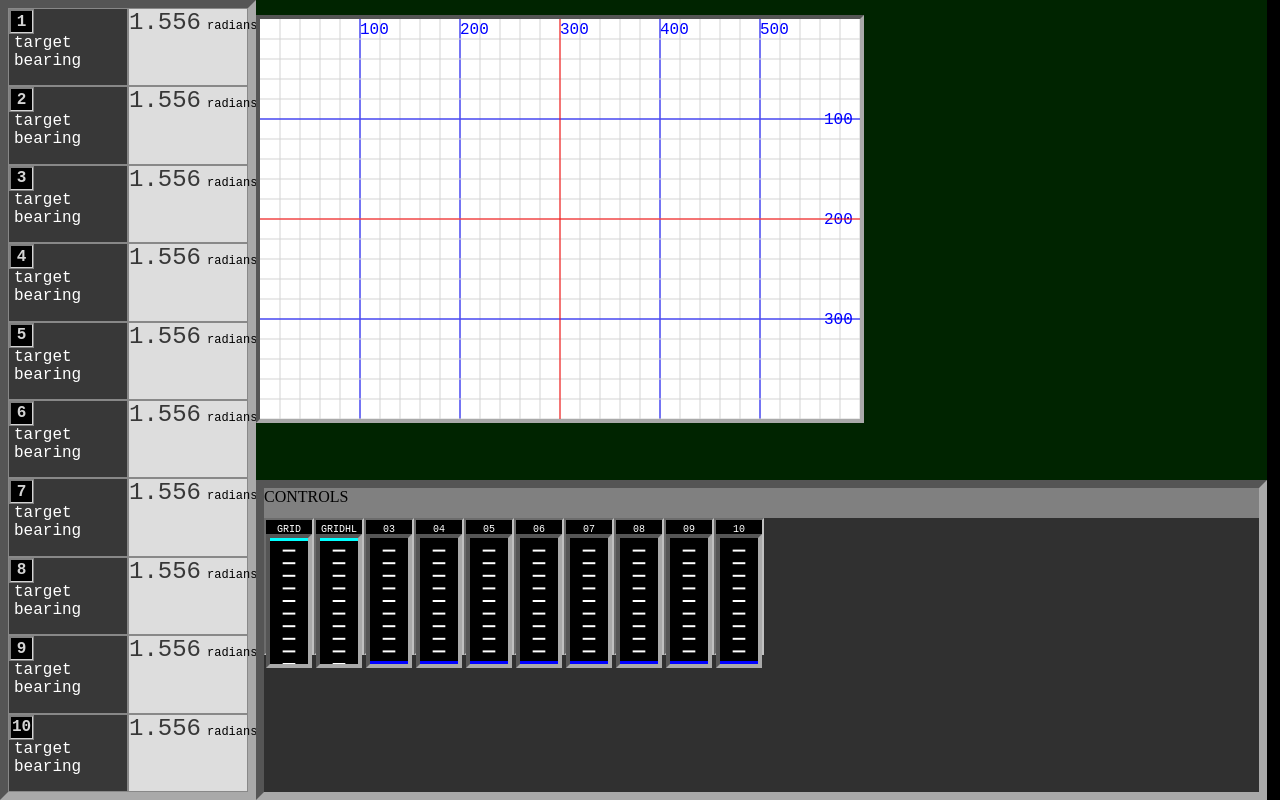
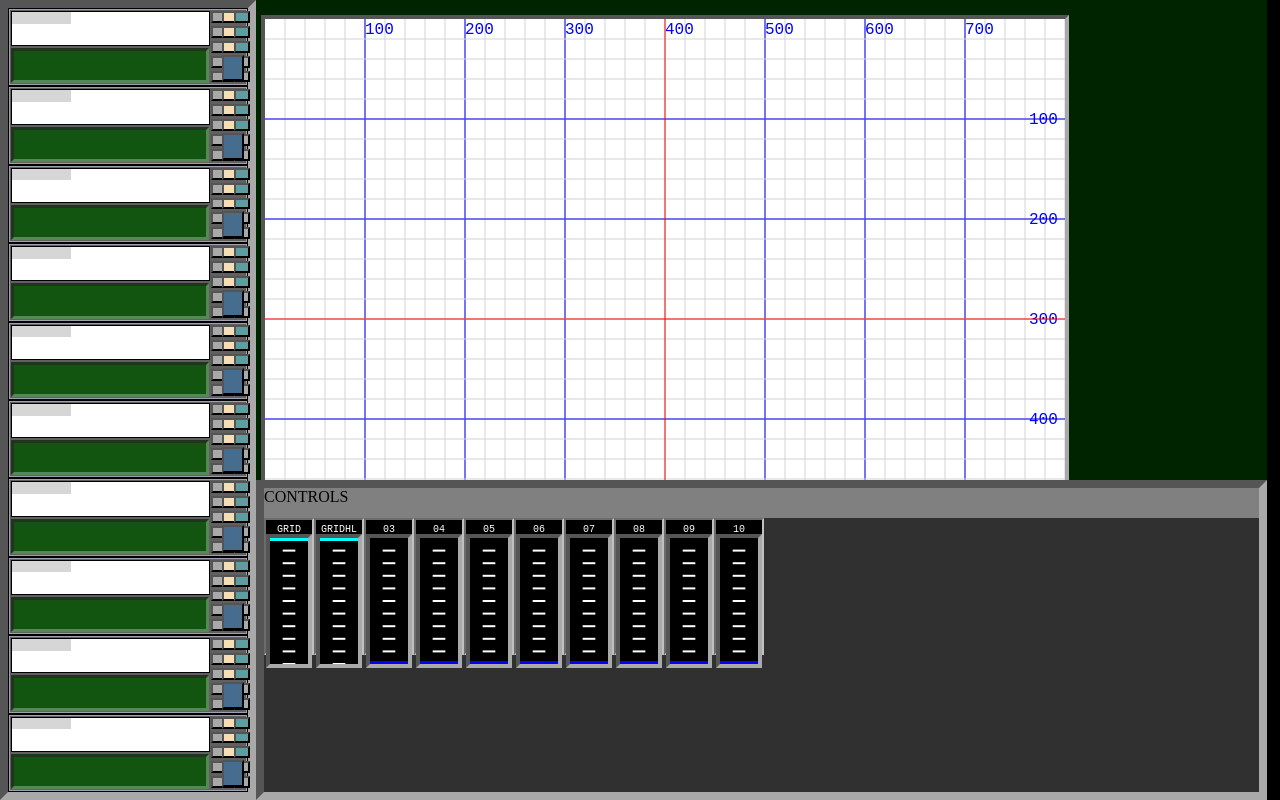
Before and after one commit to klins75/canvasLab, a plain HTML site: page index.html in a window 1280 px wide. Drawn offline with Linux system fonts and the light colour scheme.

Commit message:
large view

```diff
--- /dev/null
+++ b/css/monitors.css
@@ -0,0 +1,164 @@
+/* #container {
+  display: flex;
+  flex-flow: wrap;
+  height: 480px;
+  width: 800px;
+  position: absolute;
+  left: 20px;
+  top: 20px;
+} */
+
+.panel {
+  height: 100%;
+  width: 100%;
+  display: grid;
+  grid-template-rows: repeat(10, 10%);
+  grid-template-columns: repeat(20, 5%);
+  background-color: rgb(96, 96, 96);
+  border: 1px solid rgb(160, 160, 176);
+}
+
+.screen {
+  grid-area: 1 / 1 / span 5 / span 17;
+  display: flex;
+  flex-direction: row;
+  margin: 1px;
+  background-color: white;
+  border: 1px solid black;
+}
+
+.screenKey {
+  height: 100%;
+  width: 30%;
+  font-size: 1em;
+  font-weight: bold;
+  display: flex;
+  flex-direction: column;
+}
+
+.screenKeyUpper {
+  height: 35%;
+  width: 100%;
+  font-size: 1em;
+  text-align: center;
+  background-color: rgb(214, 214, 214);
+  font-family: monospace;
+}
+
+.screenKeyLower {
+  height: 65%;
+  width: 100%;
+  background-color: white;
+}
+
+.screenKeyValue {
+  height: 100%;
+  width: 70%;
+  font-size: 1.4em;
+  text-align: left;
+  padding: 8px 0px 0px 6px;
+  font-family: "Droid Sans";
+  background-color: white;
+  color: rgb(6, 0, 90);
+}
+
+.legend {
+  grid-area: 6 / 1 / span 5 / span 17;
+  display: grid;
+  grid-template-rows: repeat(3, 33.3333%);
+  grid-template-columns: repeat(25, 4%);
+  background-color: rgb(17, 85, 17);
+  color: rgb(170, 238, 170);
+  border-style: inset;
+  margin: 1px 2px 1px 1px;
+  border-color: rgb(85, 136, 85);
+  font-family: monospace;
+  font-size: 0.8em;
+  text-align: left;
+}
+
+.button1 {
+  grid-area: 1 / 18 / span 2 / span 1;
+  background-color: darkgray;
+  margin: 1px 2px 2px 0px;
+}
+.button2 {
+  grid-area: 1 / 19 / span 2 / span 1;
+  background-color: wheat;
+  margin: 1px 2px 2px 0px;
+}
+.button3 {
+  grid-area: 1 / 20 / span 2 / span 1;
+  background-color: cadetblue;
+  margin: 1px 2px 2px 0px;
+}
+.button4 {
+  grid-area: 3 / 18 / span 2 / span 1;
+  background-color: darkgray;
+  margin: 1px 2px 2px 0px;
+}
+.button5 {
+  grid-area: 3 / 19 / span 2 / span 1;
+  background-color: wheat;
+  margin: 1px 2px 2px 0px;
+}
+.button6 {
+  grid-area: 3 / 20 / span 2 / span 1;
+  background-color: cadetblue;
+  margin: 1px 2px 2px 0px;
+}
+.button7 {
+  grid-area: 5 / 18 / span 2 / span 1;
+  background-color: darkgray;
+  margin: 1px 2px 2px 0px;
+}
+.button8 {
+  grid-area: 5 / 19 / span 2 / span 1;
+  background-color: wheat;
+  margin: 1px 2px 2px 0px;
+}
+.button9 {
+  grid-area: 5 / 20 / span 2 / span 1;
+  background-color: cadetblue;
+  margin: 1px 2px 2px 0px;
+}
+.button10 {
+  grid-area: 7 / 18 / span 2 / span 1;
+  background-color: darkgray;
+  margin: 1px 2px 2px 0px;
+}
+.button11 {
+  grid-area: 7 / 19 / span 2 / span 1;
+  background-color: darkgray;
+  margin: 1px 2px 2px 0px;
+}
+.button12 {
+  grid-area: 7 / 20 / span 2 / span 1;
+  background-color: darkgray;
+  margin: 1px 2px 2px 0px;
+}
+.button13 {
+  grid-area: 9 / 18 / span 2 / span 1;
+  background-color: darkgray;
+  margin: 1px 2px 2px 0px;
+}
+.button14 {
+  grid-area: 9 / 19 / span 2 / span 1;
+  background-color: darkgray;
+  margin: 1px 2px 2px 0px;
+}
+.button15 {
+  grid-area: 9 / 20 / span 2 / span 1;
+  background-color: darkgray;
+  margin: 1px 2px 2px 0px;
+}
+.monitorLabel {
+  grid-area: 7 / 19 / span 4 / span 2;
+  z-index: 1;
+  margin: 0px 2px 3px 0px;
+  background-color: rgb(70, 109, 141);
+  font-size: 1.7em;
+  font-family: Gautami;
+  color: rgb(0, 24, 41);
+  outline: none;
+}
--- a/style.css
+++ b/css/style.css
@@ -45,7 +45,9 @@ body {
   height: 100%;
   width: 100%;
 	border: 8px inset darkgray;
-	display: flex; flex-direction: column;
+  display: flex; flex-direction: column;
+
+
 }
 
 .stat-display {
@@ -125,7 +127,7 @@ body {
 
 .canvas {
 	width: 100%; height: 60%;
-	background-color: rgb(0, 36, 0);
+  background-color: rgb(0, 36, 0);
 }
 
 .control {
@@ -138,7 +140,7 @@ body {
 /* ------------------------------ */
 canvas {
 	border: 4px inset darkgray;
-	margin-top: 15px;
+	margin: 15px 0 0 5px;
 }
 
 /* ------------------------------------ */
--- a/index.html
+++ b/index.html
@@ -3,7 +3,8 @@
   <head>
     <meta charset="UTF-8" />
     <meta name="viewport" content="width=device-width, initial-scale=1.0" />
-    <link rel="stylesheet" href="style.css" />
+    <link rel="stylesheet" href="./css/style.css" />
+    <link rel="stylesheet" href="./css/monitors.css" />
     <title>Document</title>
   </head>
   <body>
@@ -15,81 +16,21 @@
       </div>
       <div class="c2">
         <div class="canvas">
-          <canvas id="canvas" height="400" width="600"></canvas>
+          <canvas id="canvas" height="600" width="800"></canvas>
         </div>
         <!-- create a diff't div for non slider controls (using the class name to index controls) -->
         <div class="control">
           <div id="controls-banner">CONTROLS</div>
           <div id="controls">
-
-            <!-- <div class="control-unit">
-              <div class="control-legend">GRID</div>
-              <canvas
-                height="126"
-                width="38"
-                class="control-unit-canvas"
-                id="dial01"
-                data-ctrl="1"
-              ></canvas>
-            </div>
-            <div class="control-unit">
-              <div class="control-legend">GUIDE</div>
-              <canvas
-                height="126"
-                width="38"
-                class="control-unit-canvas"
-                id="dial02"
-                data-ctrl="2"
-              ></canvas>
-            </div>
-            <div class="control-unit">
-              <div class="control-legend">3</div>
-              <canvas
-                height="126"
-                width="38"
-                class="control-unit-canvas"
-                id="dial03"
-                data-ctrl="3"
-              ></canvas>
-            </div>
-            <div class="control-unit">
-              <div class="control-legend">4</div>
-              <canvas
-                height="126"
-                width="38"
-                class="control-unit-canvas"
-                id="dial04"
-                data-ctrl="4"
-              ></canvas>
-            </div>
-            <div class="control-unit">
-              <div class="control-legend">5</div>
-              <canvas
-                height="126"
-                width="38"
-                class="control-unit-canvas"
-                id="dial05"
-                data-ctrl="5"
-              ></canvas>
-            </div>
-            <div class="control-unit">
-              <div class="control-legend">6</div>
-              <canvas
-                height="126"
-                width="38"
-                class="control-unit-canvas"
-                id="dial06"
-                data-ctrl="6"
-              ></canvas>
-            </div> -->
-
+            <!-- sliders go in here -->
           </div>
         </div>
       </div>
       <div class="c3"></div>
     </div>
-    <script src="ids.js"></script>
-    <script src="general.js"></script>
-    <script src="app.js"></script>
+    <script src="./js/ids.js"></script>
+    <script src="./js/monitors.js"></script>
+    <script src="./js/general.js"></script>
+    <script src="./js/app.js"></script>
   </body>
 </html>
--- a/app.js
+++ b/js/app.js
@@ -18,7 +18,7 @@ function loadEventListeners() {
 // Start test bench
 function startTestBench() {
   // build monitors
-  buildMonitors();
+  // buildMonitors();
   // build controls
   buildControls();
   // instantiate control panel
--- /dev/null
+++ b/js/monitors.js
@@ -0,0 +1,91 @@
+// MONITOR CLASS
+class Monitor {
+  constructor(parentDiv) {
+    this.parentDiv = parentDiv;
+    this.build = function () {
+      let monitorGroup = `
+        <div class="panel">
+          <div class="screen">
+            <div class="screenKey">
+              <div class="screenKeyUpper"></div>
+              <div class="screenKeyLower"></div>
+            </div>
+            <div class="screenKeyValue"></div>
+          </div>
+          <div class="legend"></div>
+          <button class="button1"></button>
+          <button class="button4"></button>
+          <button class="button7"></button>
+          <button class="button10"></button>
+          <button class="button13"></button>
+          <button class="button2"></button>
+          <button class="button5"></button>
+          <button class="button8"></button>
+          <button class="button11"></button>
+          <button class="button14"></button>
+          <button class="button3"></button>
+          <button class="button6"></button>
+          <button class="button9"></button>
+          <button class="button12"></button>
+          <button class="button15"></button>
+          <button class="monitorLabel"></button>
+        </div>
+      `;
+
+      this.monitor = document.createElement("div");
+      this.monitor.style.height = "20%";
+      this.monitor.style.width = "100%";
+      this.monitor.style.display = "flex";
+      this.monitor.style.flexDirection = "row";
+      this.monitor.style.border = "1px solid black";
+      this.monitor.style.backgroundColor = "#338";
+      this.monitor.innerHTML = monitorGroup;
+      parentDiv.append(this.monitor);
+    };
+  }
+}
+
+let container = document.getElementById("log-panel");
+// const log = console.log;
+
+const makeMonitors = (num) => {
+  let monitors = [];
+  for (let i = 1; i < num + 1; i++) {
+    monitors.push([`monitor${[i]}`]);
+  }
+  log(monitors);
+  return monitors;
+};
+
+function startThing() {
+  console.log("console started...");
+
+  makeMonitors(10).forEach((monitor, index) => {
+    monitor = new Monitor(container);
+    monitor.build();
+    container.lastElementChild.setAttribute("id", `monitor${index + 1}`);
+    container.lastElementChild.setAttribute("class", `monitor${index + 1}`);
+  });
+} // function startThing() 's ending bracket. Leave alone.
+
+function monitorButtons(e) {
+  switch (e.target.className) {
+    case "button1":
+      highlight();
+      break;
+  }
+
+  // highlight screen
+  function highlight() {
+    let screen = e.target.parentElement.children[0].children[1];
+    log(`screen: ${screen.className}`);
+    if (screen.style.backgroundColor === "white" || screen.style.backgroundColor === "") {
+      screen.style.backgroundColor = "yellow";
+    } else {
+      screen.style.backgroundColor = "white";
+    }
+  }
+}
+
+document.addEventListener("DOMContentLoaded", startThing);
+document.querySelector("#log-panel").addEventListener("click", monitorButtons);
```
Also changed, not shown: js/general.js (renamed from general.js, +9 -7 lines), js/ids.js (renamed from ids.js).
